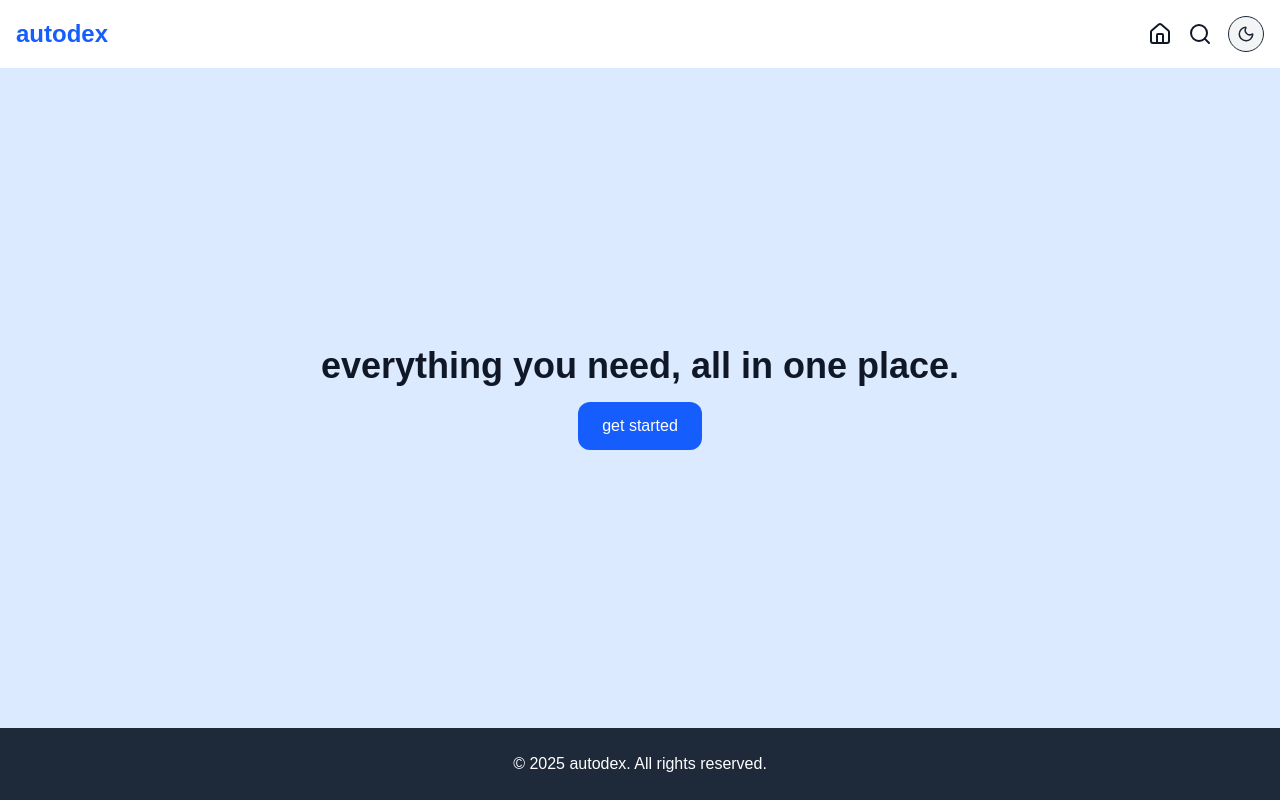
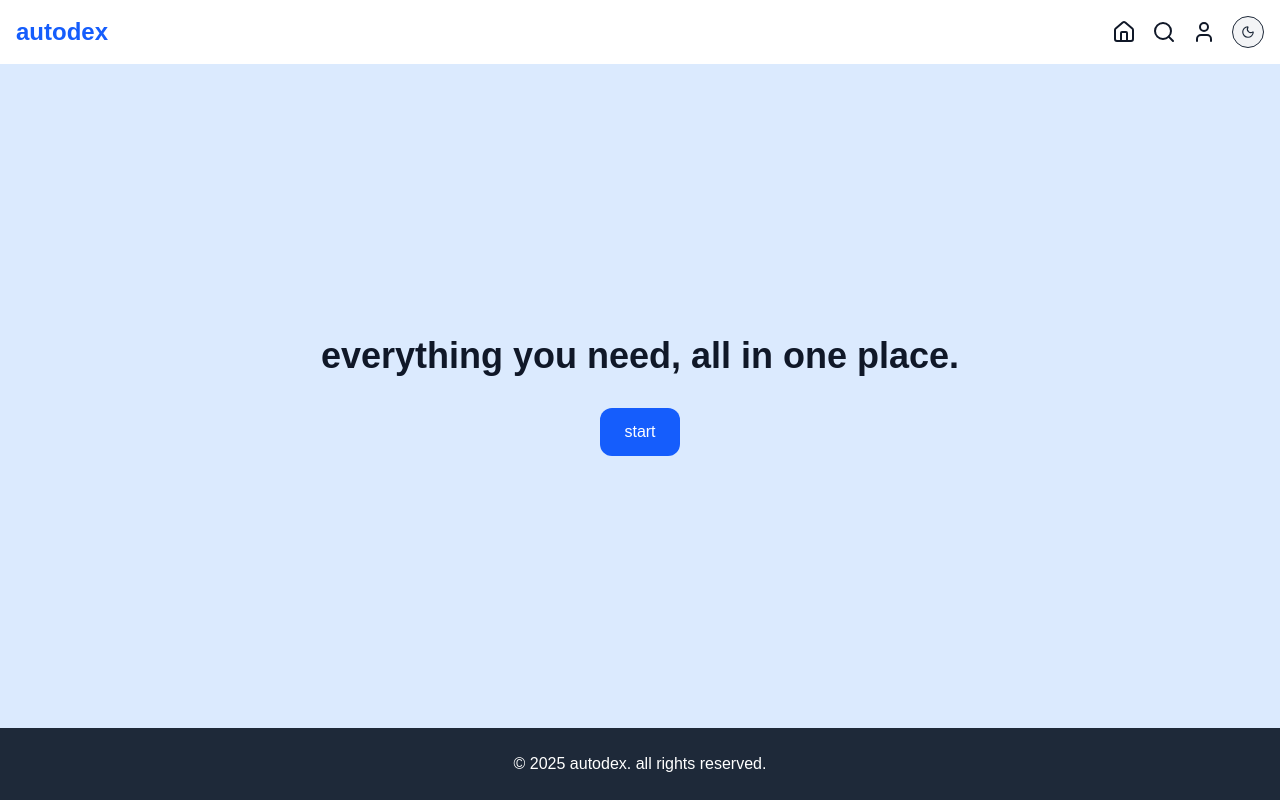
Before and after one commit to bandlayash/autodex, a Next.js app: page / in a window 1280 px wide. Built offline with nearby package versions, Linux system fonts and the light colour scheme.

Commit message:
updated header icons and added tooltip

```diff
--- a/src/app/page.tsx
+++ b/src/app/page.tsx
@@ -2,6 +2,7 @@
 
 import React, { useContext } from "react";
 import { DarkModeContext } from "@/context/DarkModeContext";
+import Link from "next/link";
 
 export default function HomePage() {
   const { darkMode } = useContext(DarkModeContext);
@@ -12,12 +13,14 @@ export default function HomePage() {
         darkMode ? "bg-gray-800 text-gray-100" : "bg-blue-100 text-gray-900"
       }`}
     >
-      <h2 className="text-4xl font-bold mb-4">
+      <h2 className="text-4xl font-bold mb-8">
         everything you need, all in one place.
       </h2>
-      <button className="bg-blue-600 text-white px-6 py-3 rounded-xl hover:bg-blue-700 transition">
-        get started
-      </button>
+      <Link href="/search">
+        <button className="bg-blue-600 text-white px-6 py-3 rounded-xl hover:bg-blue-700 transition">
+          start
+        </button>
+      </Link>
     </section>
   );
 }
--- a/src/app/search/page.tsx
+++ b/src/app/search/page.tsx
@@ -536,7 +536,7 @@ export default function SearchPage() {
               onChange={(e) => setHelpQuery(e.target.value)}
               placeholder="describe what you're looking for... (e.g., 'I need a reliable family SUV with good gas mileage under $30k')"
               autoFocus
-              rows={4}
+              rows={3}
               className={`w-full px-4 py-3 rounded-t-xl focus:outline-none resize-none ${
                 darkMode
                   ? "bg-gray-800 text-gray-100 placeholder-gray-400"
--- a/src/components/Footer.tsx
+++ b/src/components/Footer.tsx
@@ -12,7 +12,7 @@ export default function Footer() {
         darkMode ? "bg-gray-950 text-gray-400" : "bg-gray-800 text-white"
       }`}
     >
-      <p>© 2025 autodex. All rights reserved.</p>
+      <p>© 2025 autodex. all rights reserved.</p>
     </footer>
   );
 }
--- a/src/components/Header.tsx
+++ b/src/components/Header.tsx
@@ -1,12 +1,13 @@
 "use client";
 
-import React, { useContext } from "react";
+import React, { useContext, useState } from "react";
 import Link from "next/link";
 import { DarkModeContext } from "@/context/DarkModeContext";
-import { Sun, Moon, Search, House } from "lucide-react";
+import { Sun, Moon, Search, House, User } from "lucide-react";
 
 export default function Header() {
   const { darkMode, toggleDarkMode } = useContext(DarkModeContext);
+  const [hoveredIcon, setHoveredIcon] = useState<string | null>(null);
 
   return (
     <header
@@ -16,12 +17,60 @@ export default function Header() {
     >
       <h1 className="text-2xl font-bold text-blue-600">autodex</h1>
       <nav className="flex items-center space-x-4">
-        <Link href="/" className="hover:text-blue-600">
-          <House/>
-        </Link>
-        <Link href="/search" className="hover:text-blue-600">
-          <Search/>
-        </Link>
+        <div className = "relative">
+          <Link href="/" className="hover:text-blue-600 transition-colors"
+          onMouseEnter={() => setHoveredIcon("home")}
+          onMouseLeave={() => setHoveredIcon(null)}>
+            <House/>
+          </Link>
+          {hoveredIcon === "home" && (
+            <div className={`absolute left-1/2 -translate-x-1/2 top-full mt-2 px-2 py-1 rounded text-xs whitespace-nowrap z-50 ${
+              darkMode ? "bg-gray-700 text-gray-100" : "bg-gray-900 text-white"
+            }`}>
+              home
+              <div className={`absolute left-1/2 -translate-x-1/2 -top-1 w-2 h-2 rotate-45 ${
+                darkMode ? "bg-gray-700" : "bg-gray-900"
+              }`} />
+            </div>
+          )}
+        </div>
+
+        <div className = "relative">
+          <Link href="/search" className="hover:text-blue-600 transition-colors"
+          onMouseEnter={() => setHoveredIcon("search")}
+          onMouseLeave={() => setHoveredIcon(null)}>
+            <Search/>
+          </Link>
+          {hoveredIcon === "search" && (
+            <div className={`absolute left-1/2 -translate-x-1/2 top-full mt-2 px-2 py-1 rounded text-xs whitespace-nowrap z-50 ${
+              darkMode ? "bg-gray-700 text-gray-100" : "bg-gray-900 text-white"
+            }`}>
+              search
+              <div className={`absolute left-1/2 -translate-x-1/2 -top-1 w-2 h-2 rotate-45 ${
+                darkMode ? "bg-gray-700" : "bg-gray-900"
+              }`} />
+            </div>
+          )}
+        </div>
+
+        <div className = "relative">
+          <Link href="#" className="hover:text-blue-600 transition-colors"
+          onMouseEnter={() => setHoveredIcon("account")}
+          onMouseLeave={() => setHoveredIcon(null)}>
+            <User/>
+          </Link>
+          {hoveredIcon === "account" && (
+            <div className={`absolute left-1/2 -translate-x-1/2 top-full mt-2 px-2 py-1 rounded text-xs whitespace-nowrap z-50 ${
+              darkMode ? "bg-gray-700 text-gray-100" : "bg-gray-900 text-white"
+            }`}>
+              account
+              <div className={`absolute left-1/2 -translate-x-1/2 -top-1 w-2 h-2 rotate-45 ${
+                darkMode ? "bg-gray-700" : "bg-gray-900"
+              }`} />
+            </div>
+          )}
+        </div>
+
         <button
           onClick={toggleDarkMode}
           className={`p-2 rounded-full border transition ${
@@ -31,7 +80,7 @@ export default function Header() {
           }`}
           aria-label="Toggle dark mode"
         >
-          {darkMode ? <Sun size={18} /> : <Moon size={18} />}
+          {darkMode ? <Sun size={14} /> : <Moon size={14} />}
         </button>
       </nav>
     </header>
```
